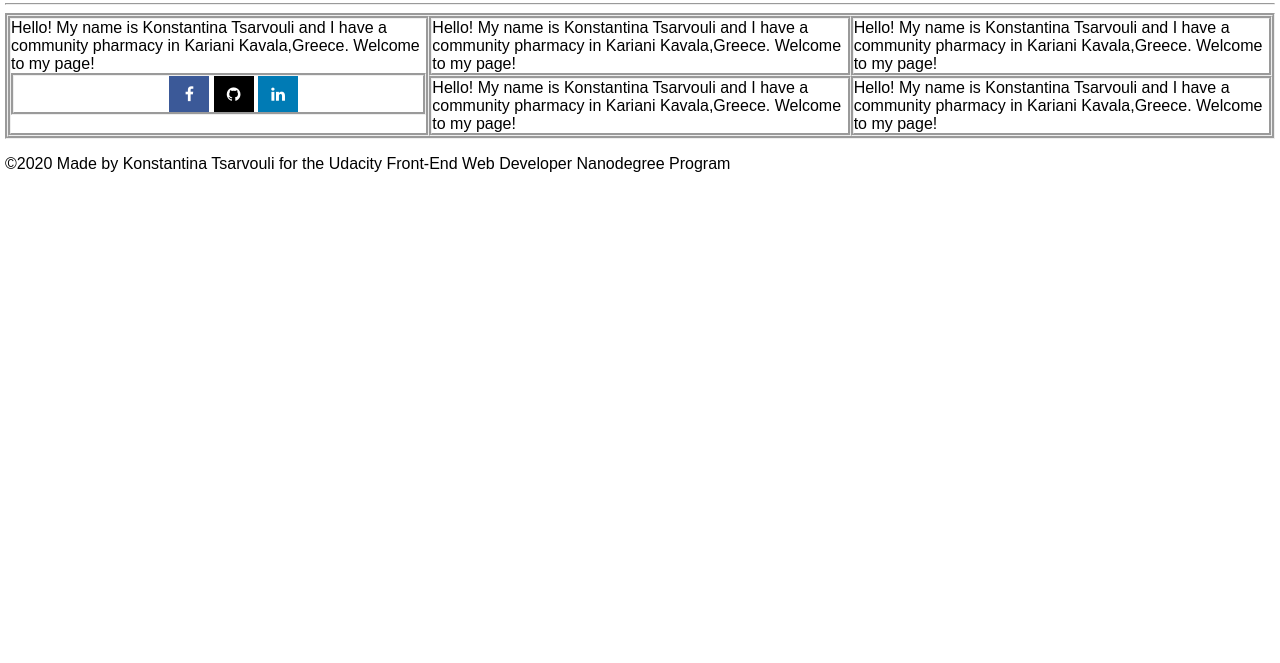
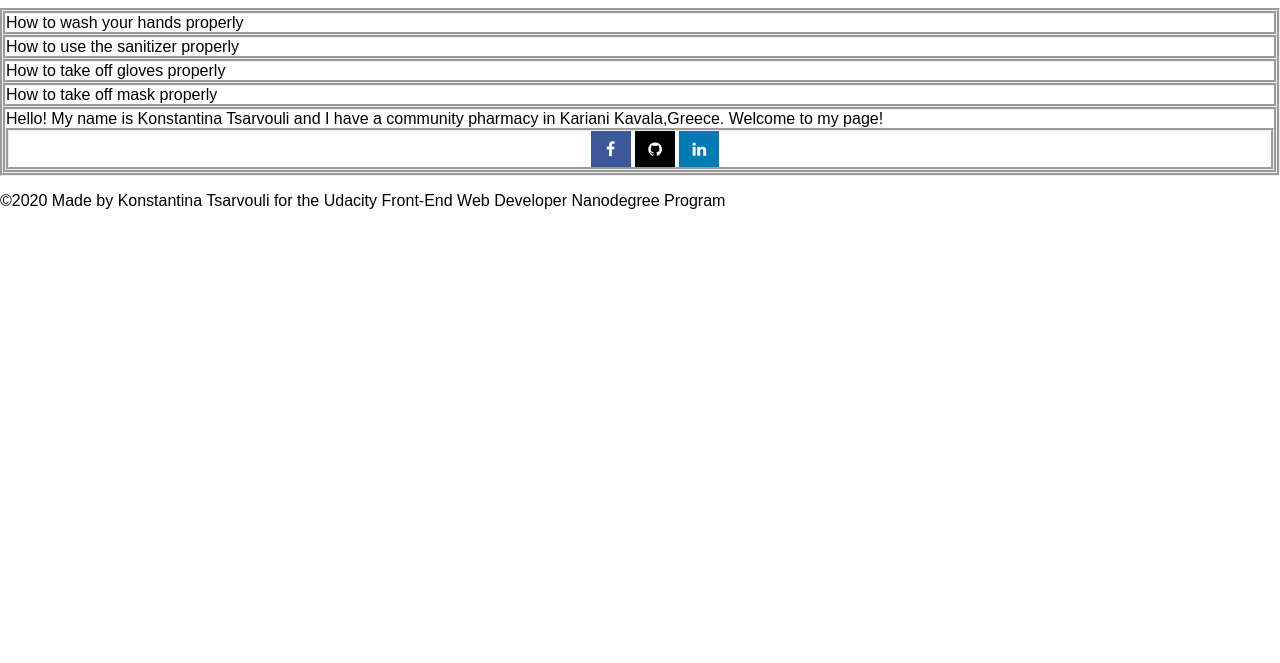
Before and after one commit to konstantina-ts/blog, a plain HTML site: page index.html in a window 1280 px wide. Shown: the part 137-800 px from the top of the page. Drawn offline with Linux system fonts and the light colour scheme.

Commit message:
Start making the content of the page.

```diff
--- a/css/styles.css
+++ b/css/styles.css
@@ -2,7 +2,6 @@ body {
   font-family: "Raleway", sans-serif;
   margin: auto;
   max-width: 100%;
-  padding: 5px;
 }
 
 .header {
@@ -14,9 +13,6 @@ body {
 
 .grid-container {
   display: grid;
-  grid-template-areas:
-  "hd hd hd"
-  "main main sd";
 }
 
 .flex-container {
@@ -25,10 +21,6 @@ body {
 
 div {
 	border-style: groove;
-}
-
-.namecard {
-	grid-row: 1/3;
 }
 
 /*footer*/
--- a/index.html
+++ b/index.html
@@ -25,11 +25,17 @@
 
     <main>
       <div class="grid-container">
-  			<div>
-  		  	Hello! My name is Konstantina Tsarvouli and I have a community pharmacy in Kariani Kavala,Greece. Welcome to my page!
+  			<div class=first>
+  		  	How to wash your hands properly
   			</div>
-  			<div>
-  				Hello! My name is Konstantina Tsarvouli and I have a community pharmacy in Kariani Kavala,Greece. Welcome to my page!
+  			<div class=second>
+  				How to use the sanitizer properly
+  			</div>
+  			<div class=fourth>
+  				How to take off gloves properly
+  			</div>
+  			<div class=fifth>
+  				How to take off mask properly
   			</div>
   			<div class=namecard>
   				Hello! My name is Konstantina Tsarvouli and I have a community pharmacy in Kariani Kavala,Greece. Welcome to my page!
@@ -39,12 +45,7 @@
         		<a href="https://www.linkedin.com/in/ntina-tsarvouli/" class="fa fa-linkedin"></a>
       		</div>
   			</div>
-  			<div>
-  				Hello! My name is Konstantina Tsarvouli and I have a community pharmacy in Kariani Kavala,Greece. Welcome to my page!
-  			</div>
-  			<div>
-  				Hello! My name is Konstantina Tsarvouli and I have a community pharmacy in Kariani Kavala,Greece. Welcome to my page!
-  			</div>
+
 	  	</div>
     </main>
 
```
Also changed, not shown: css/media.css (added).
